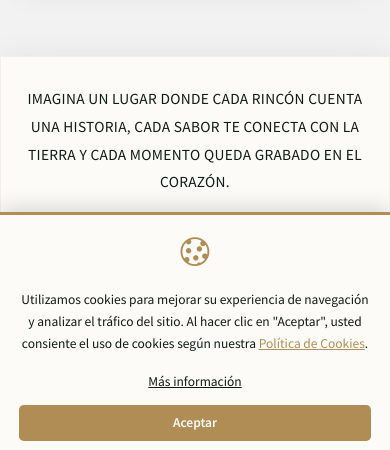
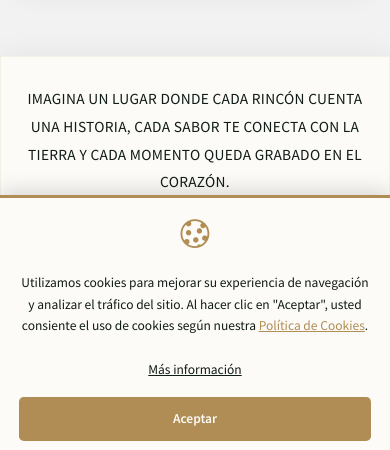
Before and after one commit to adrianortzs/come2huelva, a website: page index.html in a window 390 px wide. Shown: the part 384-834 px from the top of the page. Drawn offline with nearby package versions, Linux system fonts and the light colour scheme.

Commit message:
cookies mobile devices

```diff
--- a/js/cookies.js
+++ b/js/cookies.js
@@ -75,12 +75,20 @@ class CookieConsent {
     if (!banner) {
       banner = this.createBanner();
       document.body.appendChild(banner);
+
+      // Asegurar que el banner esté visible en móviles
+      // Forzar un reflow para asegurar que el navegador renderice
+      banner.offsetHeight;
     }
 
     // Mostrar el banner con animación
+    // Reducir el delay en móviles para mejor UX
+    const delay = window.innerWidth <= 768 ? 300 : 500;
     setTimeout(() => {
-      banner.classList.add("show");
-    }, 500);
+      if (banner && !banner.classList.contains("show")) {
+        banner.classList.add("show");
+      }
+    }, delay);
   }
 
   createBanner() {
--- a/styles.css
+++ b/styles.css
@@ -988,6 +988,44 @@ nav li a:hover {
   .gastronomy-container .carousel-container {
     overflow: visible;
   }
+
+  /* Cookie Banner para tablets y móviles */
+  .cookie-banner {
+    padding: 1.8rem;
+    z-index: 9999;
+  }
+
+  .cookie-banner-content {
+    gap: 1.5rem;
+  }
+
+  .cookie-icon {
+    font-size: 2.8rem;
+  }
+
+  .cookie-text {
+    min-width: 0;
+  }
+
+  .cookie-text p {
+    font-size: clamp(1.3rem, 2vw + 1rem, 1.5rem);
+  }
+
+  .cookie-actions {
+    flex-wrap: wrap;
+    gap: 1rem;
+  }
+
+  .cookie-policy-link {
+    font-size: clamp(1.3rem, 2vw + 1rem, 1.5rem);
+    -webkit-tap-highlight-color: rgba(175, 141, 84, 0.3);
+  }
+
+  .cookie-accept {
+    padding: 1.1rem 2rem;
+    font-size: clamp(1.4rem, 2vw + 1.1rem, 1.6rem);
+    min-height: 48px;
+  }
 }
 
 .carousel-track {
@@ -2296,6 +2334,7 @@ footer .footer-bottom p {
 
   .cookie-banner {
     padding: 1.5rem;
+    z-index: 9999;
   }
 
   .cookie-banner-content {
@@ -2309,6 +2348,7 @@ footer .footer-bottom p {
 
   .cookie-text {
     text-align: center;
+    min-width: 0;
   }
 
   .cookie-actions {
@@ -2319,6 +2359,16 @@ footer .footer-bottom p {
 
   .cookie-accept {
     width: 100%;
+    padding: 1.2rem 2rem;
+    font-size: 1.6rem;
+    -webkit-tap-highlight-color: rgba(175, 141, 84, 0.3);
+  }
+
+  .cookie-policy-link {
+    display: block;
+    text-align: center;
+    padding: 0.5rem 0;
+    -webkit-tap-highlight-color: rgba(175, 141, 84, 0.3);
   }
 }
 
@@ -2330,11 +2380,14 @@ footer .footer-bottom p {
   right: 0;
   background: var(--white);
   box-shadow: 0 -4px 20px rgba(0, 0, 0, 0.15);
-  z-index: var(--z-modal);
+  z-index: 9999;
   padding: 2rem;
   transform: translateY(100%);
   transition: transform var(--transition);
   border-top: 3px solid var(--gold-brown);
+  width: 100%;
+  box-sizing: border-box;
+  -webkit-overflow-scrolling: touch;
 }
 
 .cookie-banner.show {
@@ -2358,7 +2411,7 @@ footer .footer-bottom p {
 
 .cookie-text {
   flex: 1;
-  min-width: 250px;
+  min-width: 0;
 }
 
 .cookie-text p {
@@ -2408,6 +2461,9 @@ footer .footer-bottom p {
   cursor: pointer;
   transition: all var(--transition-fast);
   white-space: nowrap;
+  min-height: 44px;
+  touch-action: manipulation;
+  -webkit-tap-highlight-color: rgba(175, 141, 84, 0.3);
 }
 
 .cookie-accept:hover {
```
